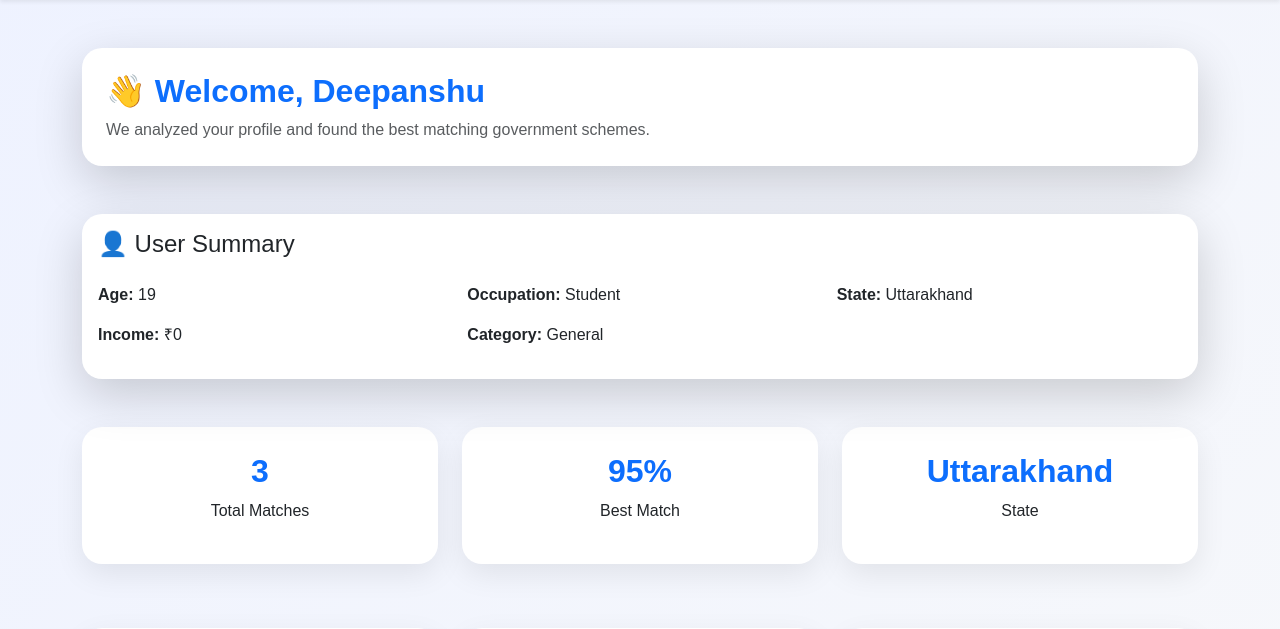
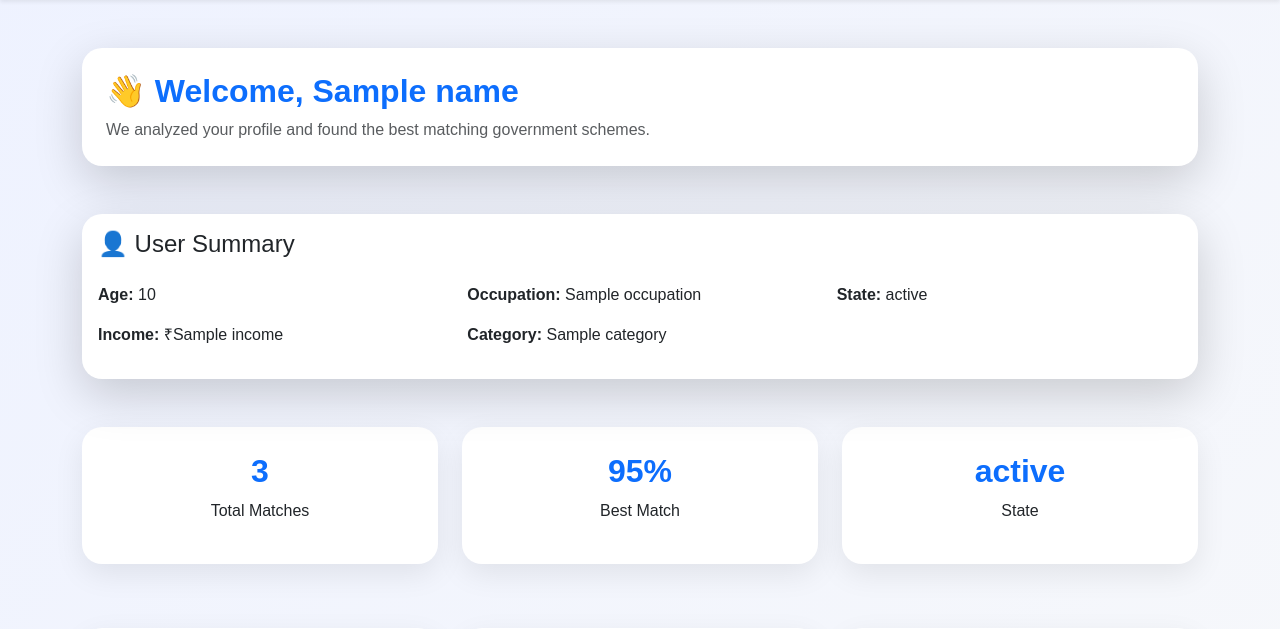
Before and after one commit to Dhairya-Shukla/GovAssist, a Flask app: template templates/recommendations.html in a window 1280 px wide. Shown: the part 66-695 px from the top of the page. Run offline with Flask 3, Linux system fonts and the light colour scheme; the template is opened without the code that fills it: most values are stand-ins (such as "Sample title", 1, 10 or a date in 2020).

```diff
--- a/templates/profile.html
+++ b/templates/profile.html
@@ -36,7 +36,7 @@
                     Enter your details to discover schemes you qualify for
                 </p>
 
-                <form action="/recommendations" method="POST">
+                <form action="/profile" method="POST">
 
                     <!-- Name -->
                     <div class="mb-3">
--- a/templates/recommendations.html
+++ b/templates/recommendations.html
@@ -39,7 +39,7 @@
     <div class="card shadow-lg p-4 mb-5 border-0">
 
         <h2 class="fw-bold">
-            👋 Welcome, Deepanshu
+            👋 Welcome, {{name}}
         </h2>
 
         <p class="text-muted mb-0">
@@ -58,23 +58,23 @@
         <div class="row">
 
             <div class="col-md-4">
-                <p><strong>Age:</strong> 19</p>
+                <p><strong>Age:</strong> {{age}}</p>
             </div>
 
             <div class="col-md-4">
-                <p><strong>Occupation:</strong> Student</p>
+                <p><strong>Occupation:</strong> {{occupation}}</p>
             </div>
 
             <div class="col-md-4">
-                <p><strong>State:</strong> Uttarakhand</p>
+                <p><strong>State:</strong> {{state}}</p>
             </div>
 
             <div class="col-md-4">
-                <p><strong>Income:</strong> ₹0</p>
+                <p><strong>Income:</strong> ₹{{income}}</p>
             </div>
 
             <div class="col-md-4">
-                <p><strong>Category:</strong> General</p>
+                <p><strong>Category:</strong> {{category}}</p>
             </div>
 
         </div>
@@ -102,7 +102,7 @@
 
         <div class="col-md-4 mb-3">
             <div class="dashboard-card text-center">
-                <h2>Uttarakhand</h2>
+                <h2>{{state}}</h2>
                 <p>State</p>
             </div>
         </div>
```
Also changed, not shown: 1 other file.
